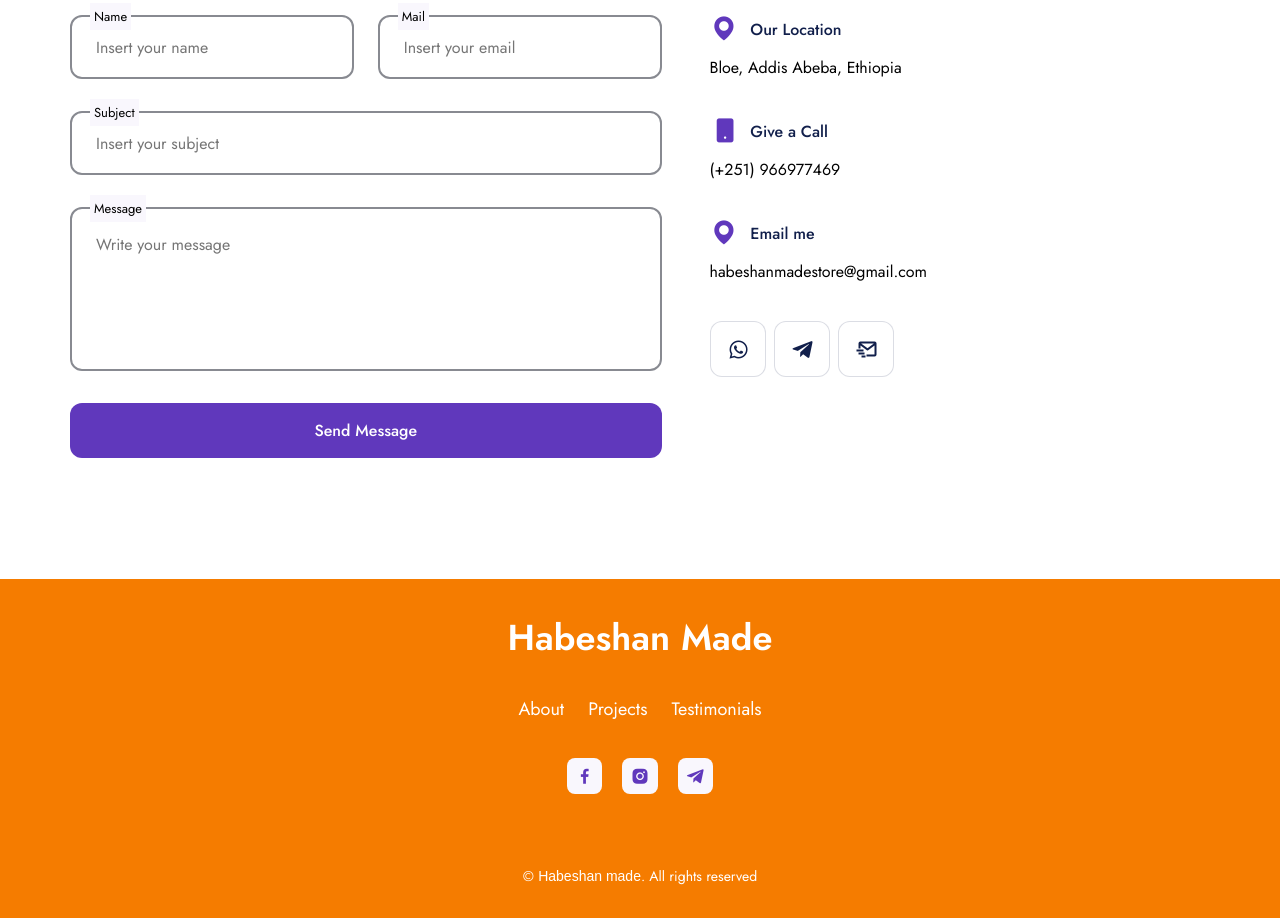
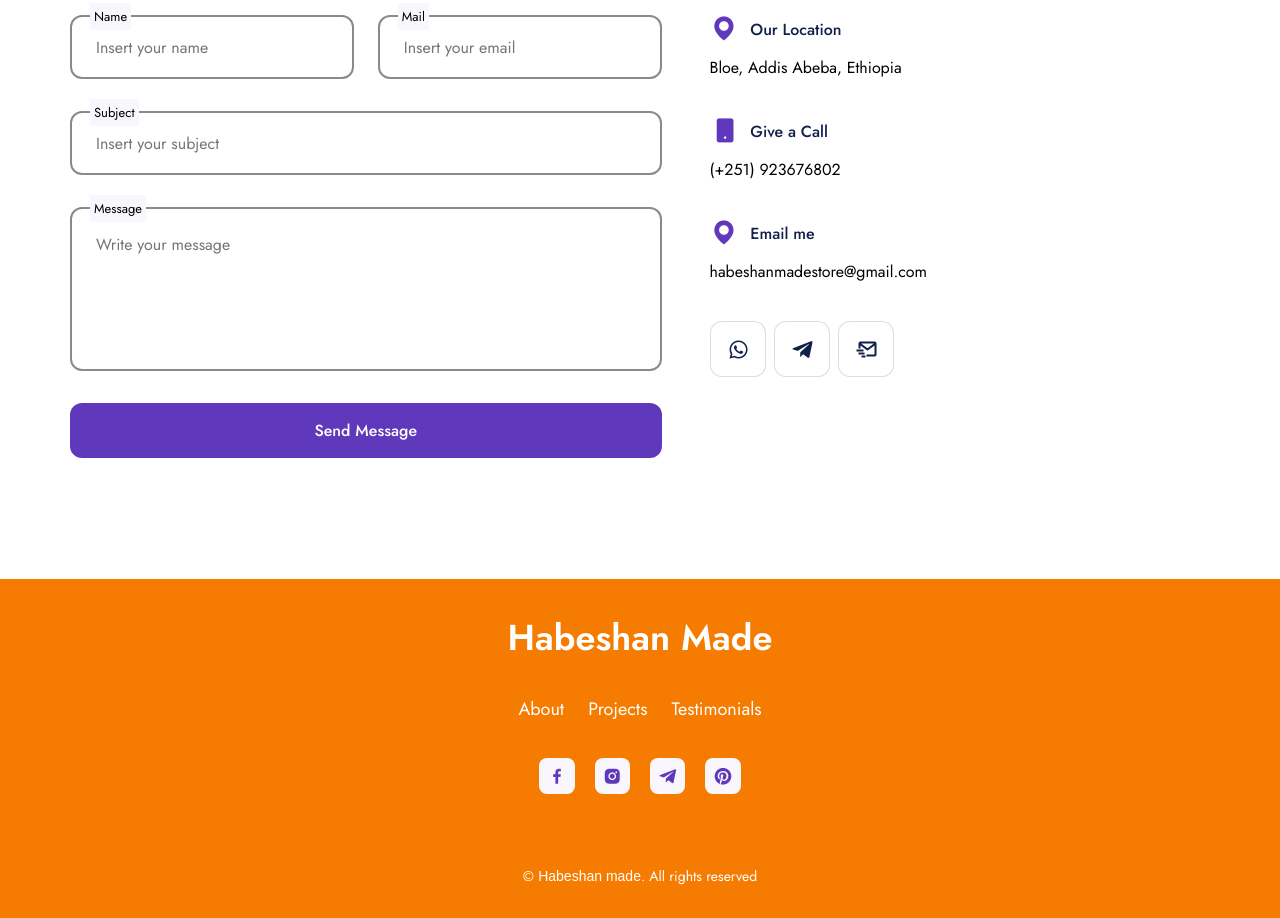
Before and after one commit to Biratu35/MYRON, a plain HTML site: page index.html in a window 1280 px wide. Shown: the part 10367-11285 px from the top of the page. Drawn offline with nearby package versions, Linux system fonts and the light colour scheme; a web font is replaced by a local one.

Commit message:
Update contact number and add Pinterest link

```diff
--- a/index.html
+++ b/index.html
@@ -840,7 +840,7 @@ Experience a contemporary twist on traditional elegance. At the top, sleek lines
                             <h3 class="contact-card-title">Give a Call</h3>
                         </div>
 
-                        <span class="contact-card-data">(+251) 966977469</span>
+                        <span class="contact-card-data">(+251) 923676802</span>
                     </div>
 
                     <div class="contact-card">
@@ -902,6 +902,7 @@ Experience a contemporary twist on traditional elegance. At the top, sleek lines
                 <a href="https://www.facebook.com/profile.php?id=61584644323530" class="footer-social-link"><i class="bx bxl-facebook"></i></a>
                 <a href="https://www.instagram.com/habeshanmade.store/" class="footer-social-link"><i class="bx bxl-instagram-alt"></i></a>
                 <a href="https://t.me/Habeshanmade" class="footer-social-link"><i class="bx bxl-telegram"></i></a>
+              <a href="https://www.pinterest.com/habeshanmadestore/" class="footer-social-link"><i class="bx bxl-pinterest"></i></a>
             </div>
 
             <span class="footer-copy">&#169; <a href="https://www.instagram.com/habeshanmade.store/" target="_blank">Habeshan made</a>. All rights reserved</span>
```
